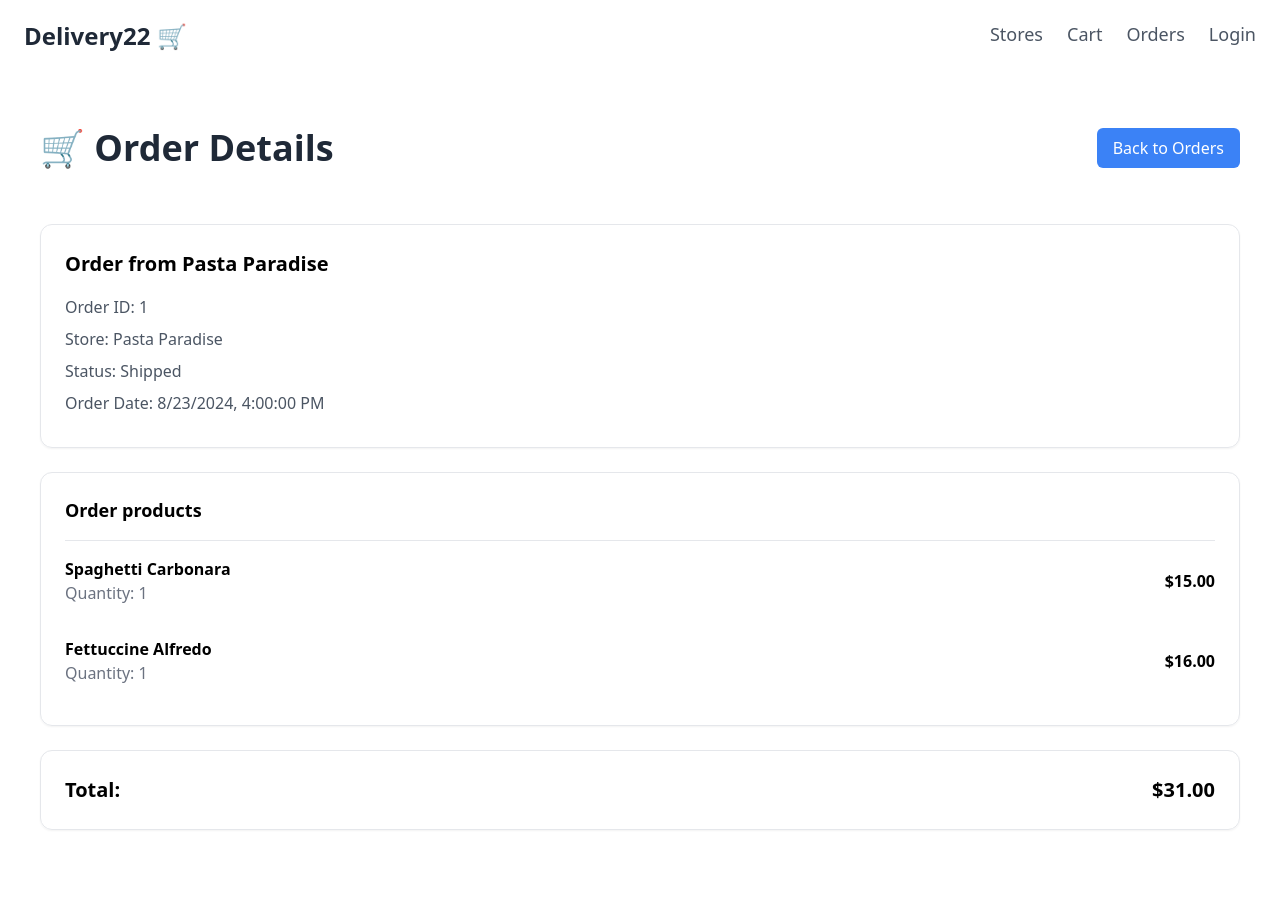
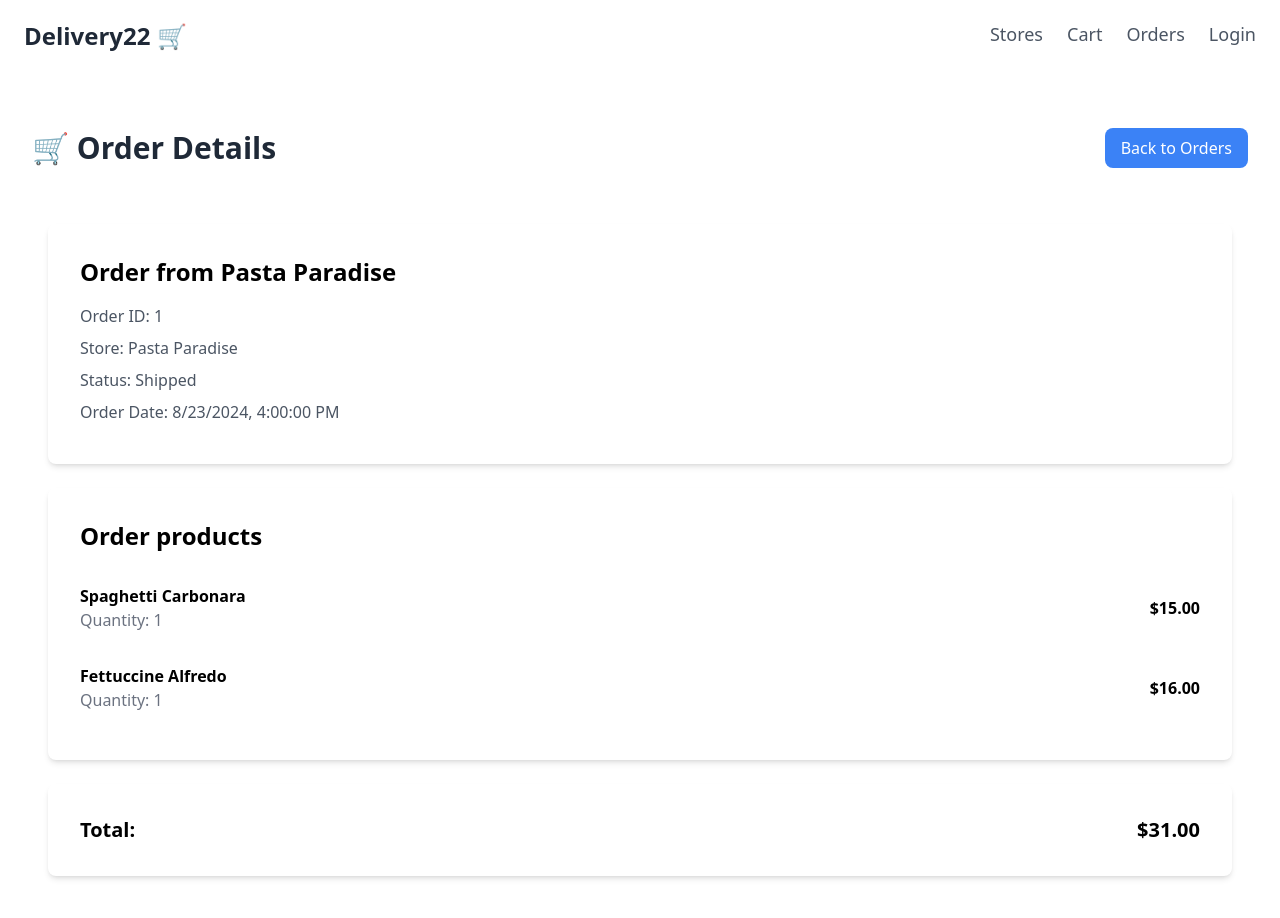
Before and after one commit to leemiyeonn/delivery-client, a Next.js app: page /orders/1 in a window 1280 px wide. Shown: the top 918 px of the page. Built offline with nearby package versions, Linux system fonts and the light colour scheme.

Commit message:
refactor: Style refactor 1. css 에 tailwind 적용

```diff
--- /dev/null
+++ b/styles/cart/Cart.module.css
@@ -0,0 +1,85 @@
+/* Cart.module.css */
+.headerContainer {
+  @apply container mx-auto px-4 py-6 flex justify-between items-center;
+}
+
+.headerTitle {
+  @apply text-3xl font-bold text-gray-800;
+}
+
+.continueShoppingButton {
+  @apply inline-block px-4 py-2 bg-green-500 text-white rounded hover:bg-green-600 transition duration-300;
+}
+
+.mainContainer {
+  @apply container mx-auto px-4 py-8;
+}
+
+.emptyCart {
+  @apply p-6 text-center;
+}
+
+.emptyCartText {
+  @apply text-xl text-gray-600 mb-4;
+}
+
+.cartProductContainer {
+  @apply bg-white p-6 rounded-lg border border-gray-200 mb-4;
+}
+
+.productImageContainer {
+  @apply w-24 h-24 mr-6 relative;
+}
+
+.productInfo {
+  @apply flex-1;
+}
+
+.productName {
+  @apply text-lg font-semibold text-gray-800;
+}
+
+.productDescription {
+  @apply text-gray-600;
+}
+
+.productPrice {
+  @apply text-gray-900 font-bold mt-2;
+}
+
+.productControls {
+  @apply flex items-center;
+}
+
+.quantityButton {
+  @apply px-3 py-1 text-gray-600 hover:text-gray-800;
+}
+
+.quantityInput {
+  @apply w-16 text-center border border-gray-300 rounded-md mx-2;
+}
+
+.removeButton {
+  @apply ml-4 text-red-500 hover:text-red-700;
+}
+
+.totalContainer {
+  @apply bg-white p-6 rounded-lg border border-gray-200;
+}
+
+.totalRow {
+  @apply flex items-center justify-between mb-4;
+}
+
+.totalText {
+  @apply text-2xl font-semibold;
+}
+
+.totalPrice {
+  @apply text-2xl font-bold;
+}
+
+.checkoutButton {
+  @apply w-full bg-purple-500 text-white px-10 py-3 rounded-sm text-lg font-semibold hover:bg-purple-600 transition duration-300 shadow-lg;
+  margin-top: 1.5rem;
+}
--- a/styles/home/Home.module.css
+++ b/styles/home/Home.module.css
@@ -1,61 +1,37 @@
+/* YourComponent.module.css */
+
 .container {
-  min-height: 100vh;
-  display: flex;
-  flex-direction: column;
-  align-items: center;
-  padding-left: 1rem;
-  padding-right: 1rem;
+  @apply min-h-screen flex flex-col items-center px-8;
 }
 
 .header {
-  width: 100%;
-  max-width: 64rem;
-  margin-top: 8rem;
-  margin-bottom: 2rem;
-  text-align: center;
+  @apply w-full max-w-6xl mt-40 mb-12 text-center;
 }
 
 .title {
-  font-size: 2.5rem;
-  font-weight: 800;
-  color: #1f2937;
+  @apply text-5xl font-extrabold text-gray-800;
 }
 
 .searchContainer {
-  width: 100%;
-  max-width: 38rem;
+  @apply w-full max-w-2xl;
 }
 
 .form {
-  display: flex;
-  gap: 1rem;
+  @apply flex gap-6;
 }
 
 .input {
-  flex-grow: 1;
-  padding: 0.75rem 1rem;
-  border-radius: 0.75rem;
-  font-size: 1rem;
-  color: #6b7280;
-  background-color: #f3f4f6;
+  @apply flex-grow p-4 rounded-xl text-lg text-gray-600 bg-gray-100;
 }
 
 .input:focus {
-  outline: none;
-  background-color: #e5e7eb;
+  @apply outline-none bg-gray-200;
 }
 
 .button {
-  padding: 0.75rem 1rem;
-  border-radius: 0.75rem;
-  background-color: #3b82f6;
-  color: white;
-  font-weight: 500;
-  font-size: 1rem;
-  border: none;
-  cursor: pointer;
+  @apply p-4 rounded-xl bg-blue-500 text-white font-semibold text-lg border-none cursor-pointer;
 }
 
 .button:hover {
-  background-color: #2563eb;
+  @apply bg-blue-700;
 }
--- a/styles/order/OrderDetail.module.css
+++ b/styles/order/OrderDetail.module.css
@@ -1,32 +1,19 @@
 .header {
-  padding: 1.5rem;
-  display: flex;
-  justify-content: space-between;
-  align-items: center;
+  @apply container mx-auto px-4 py-6 flex justify-between items-center;
 }
 
 .headerTitle {
-  font-size: 2.25rem;
-  line-height: 2.5rem;
-  font-weight: 700;
-  color: #1f2937;
+  @apply text-3xl font-bold text-gray-800;
 }
 
 .backButton {
-  padding: 0.5rem 1rem;
-  background-color: #3b82f6;
-  color: #ffffff;
-  border-radius: 0.375rem;
-  transition: background-color 0.3s ease;
-  text-decoration: none;
+  @apply inline-block px-4 py-2 bg-blue-500 text-white rounded hover:bg-blue-600 transition duration-300; /* 패딩, 배경색, 텍스트 색상, 둥근 모서리, 전환 효과, 텍스트 장식 없음 */
 }
 
 .backButton:hover {
-  background-color: #2563eb;
+  @apply bg-blue-600; /* 호버 시 배경색 */
 }
 
 .main {
-  padding: 2rem 1.5rem;
-  border-radius: 0.75rem; /* equivalent to rounded-lg */
-  overflow: hidden; /* equivalent to overflow-hidden */
+  @apply min-h-screen p-8 rounded-lg overflow-hidden; /* 패딩, 둥근 모서리, 오버플로우 숨김 */
 }
--- a/styles/order/OrderSummary.module.css
+++ b/styles/order/OrderSummary.module.css
@@ -1,57 +1,39 @@
 .container {
-  padding: 1.5rem;
-  margin-bottom: 1.5rem;
-  border-radius: 0.75rem;
-  box-shadow: 0 1px 2px 0 rgba(0, 0, 0, 0.05);
-  border: 1px solid #e5e7eb;
+  @apply p-8 mb-6 rounded-lg shadow-md border border-gray-300; /* 패딩, 마진, 둥근 모서리, 그림자, 테두리 */
 }
 
 .orderHeader {
-  font-size: 1.25rem;
-  font-weight: bold;
-  margin-bottom: 1rem;
+  @apply text-2xl font-bold mb-4; /* 글자 크기, 폰트 굵기, 마진 */
 }
 
 .orderText {
-  color: #4b5563;
-  margin-bottom: 0.5rem;
+  @apply text-gray-600 mb-2; /* 글자 색상, 마진 */
 }
 
 .orderProductsHeader {
-  font-size: 1.125rem;
-  font-weight: bold;
-  margin-bottom: 1rem;
+  @apply text-2xl font-bold mb-4; /* 글자 크기, 폰트 굵기, 마진 */
 }
 
 .productList {
-  border-top: 1px solid #e5e7eb;
+  @apply border-t border-gray-300; /* 테두리 */
 }
 
 .productItem {
-  padding: 1rem 0;
-  display: flex;
-  justify-content: space-between;
-  align-items: center;
+  @apply py-4 flex justify-between items-center; /* 패딩, Flexbox 설정 */
 }
 
 .productName {
-  font-size: 1rem;
-  font-weight: 600;
+  @apply text-base font-semibold; /* 글자 크기, 폰트 굵기 */
 }
 
 .productQuantity {
-  color: #6b7280;
+  @apply text-gray-500; /* 글자 색상 */
 }
 
 .productPrice {
-  font-size: 1rem;
-  font-weight: bold;
+  @apply text-base font-bold; /* 글자 크기, 폰트 굵기 */
 }
 
 .totalContainer {
-  display: flex;
-  justify-content: space-between;
-  align-items: center;
-  font-size: 1.25rem;
-  font-weight: bold;
+  @apply flex justify-between items-center text-xl font-bold; /* Flexbox 설정, 글자 크기, 폰트 굵기 */
 }
--- a/styles/order/Orders.module.css
+++ b/styles/order/Orders.module.css
@@ -1,119 +1,67 @@
 /* Container */
 .container {
-  max-width: 100%;
-  margin-left: auto;
-  margin-right: auto;
-  padding-left: 1rem;
-  padding-right: 1rem;
-  padding-top: 2rem;
-  padding-bottom: 2rem;
-  min-height: 100vh;
+  @apply max-w-full mx-auto px-4 py-8 min-h-screen; /* 최대 너비, 자동 마진, 패딩, 최소 높이 */
 }
 
 /* Header */
 .heading {
-  font-size: 2.25rem;
-  line-height: 2.5rem;
-  font-weight: 700;
-  margin-bottom: 2rem;
-  color: #1f2937;
-}
-
-/* Grid */
-.grid {
-  display: grid;
-  gap: 1.5rem;
-}
-
-@media (min-width: 768px) {
-  .grid {
-    grid-template-columns: repeat(2, minmax(0, 1fr));
-  }
-}
-
-@media (min-width: 1024px) {
-  .grid {
-    grid-template-columns: repeat(3, minmax(0, 1fr));
-  }
+  @apply text-3xl leading-10 font-bold mb-8 text-gray-800; /* 글자 크기, 줄 높이, 폰트 굵기, 마진, 색상 */
 }
 
 /* Card */
 .card {
-  background-color: #ffffff;
-  border-radius: 0.75rem;
-  box-shadow: 0 1px 2px 0 rgba(0, 0, 0, 0.05);
-  transition: box-shadow 0.3s ease;
-  cursor: pointer;
-  overflow: hidden;
+  @apply bg-white rounded-lg shadow-md border border-gray-300 transition-shadow duration-300 ease-in-out cursor-pointer overflow-hidden mb-6; /* 배경색, 둥근 모서리, 그림자, 전환 효과, 커서, 오버플로우 숨김, 카드 사이의 간격 */
 }
 
 .card:hover {
-  box-shadow: 0 4px 6px -1px rgba(0, 0, 0, 0.1),
-    0 2px 4px -1px rgba(0, 0, 0, 0.06);
+  @apply shadow-lg; /* 호버 시 더 큰 그림자 */
 }
 
 /* Card Header */
 .cardHeader {
-  display: flex;
-  justify-content: space-between;
-  align-items: center;
-  padding: 1.5rem;
+  @apply flex justify-between items-center p-6; /* Flexbox 설정, 패딩 */
 }
 
 /* Order ID */
 .orderId {
-  font-size: 1.25rem;
-  line-height: 1.75rem;
-  font-weight: 600;
-  color: #1f2937;
+  @apply text-xl leading-7 font-semibold text-gray-800 mb-1; /* 글자 크기, 줄 높이, 폰트 굵기, 색상 */
 }
 
 /* Status Badge */
 .statusBadge {
-  padding: 0.25rem 0.75rem;
-  border-radius: 9999px;
-  font-size: 0.875rem;
-  line-height: 1.25rem;
-  font-weight: 500;
+  @apply py-1 px-3 rounded-full text-sm leading-5 font-medium; /* 패딩, 둥근 모서리, 글자 크기, 줄 높이, 폰트 굵기 */
 }
 
 /* Order Details */
 .orderDetails {
-  padding: 0 1.5rem 1.5rem;
+  @apply px-6 pb-6; /* 패딩 설정 */
 }
 
 .orderDetail {
-  color: #4b5563;
-  margin-top: 0.75rem;
+  @apply text-gray-600 mt-3; /* 글자 색상, 마진 */
 }
 
 .orderDetailLabel {
-  font-weight: 500;
-  color: #1f2937;
+  @apply font-medium text-gray-800; /* 폰트 굵기, 색상 */
 }
 
 /* Status Colors */
 .statusPending {
-  background-color: #fef3c7;
-  color: #92400e;
+  @apply bg-yellow-100 text-yellow-800; /* 배경색, 글자 색상 */
 }
 
 .statusProcessing {
-  background-color: #dbeafe;
-  color: #1e40af;
+  @apply bg-blue-100 text-blue-800; /* 배경색, 글자 색상 */
 }
 
 .statusShipped {
-  background-color: #d1fae5;
-  color: #065f46;
+  @apply bg-green-100 text-green-800; /* 배경색, 글자 색상 */
 }
 
 .statusDelivered {
-  background-color: #ede9fe;
-  color: #5b21b6;
+  @apply bg-purple-100 text-purple-800; /* 배경색, 글자 색상 */
 }
 
 .statusCancelled {
-  background-color: #fee2e2;
-  color: #991b1b;
+  @apply bg-red-100 text-red-800; /* 배경색, 글자 색상 */
 }
```
Also changed, not shown: pages/cart.tsx (+30 -30 lines).
